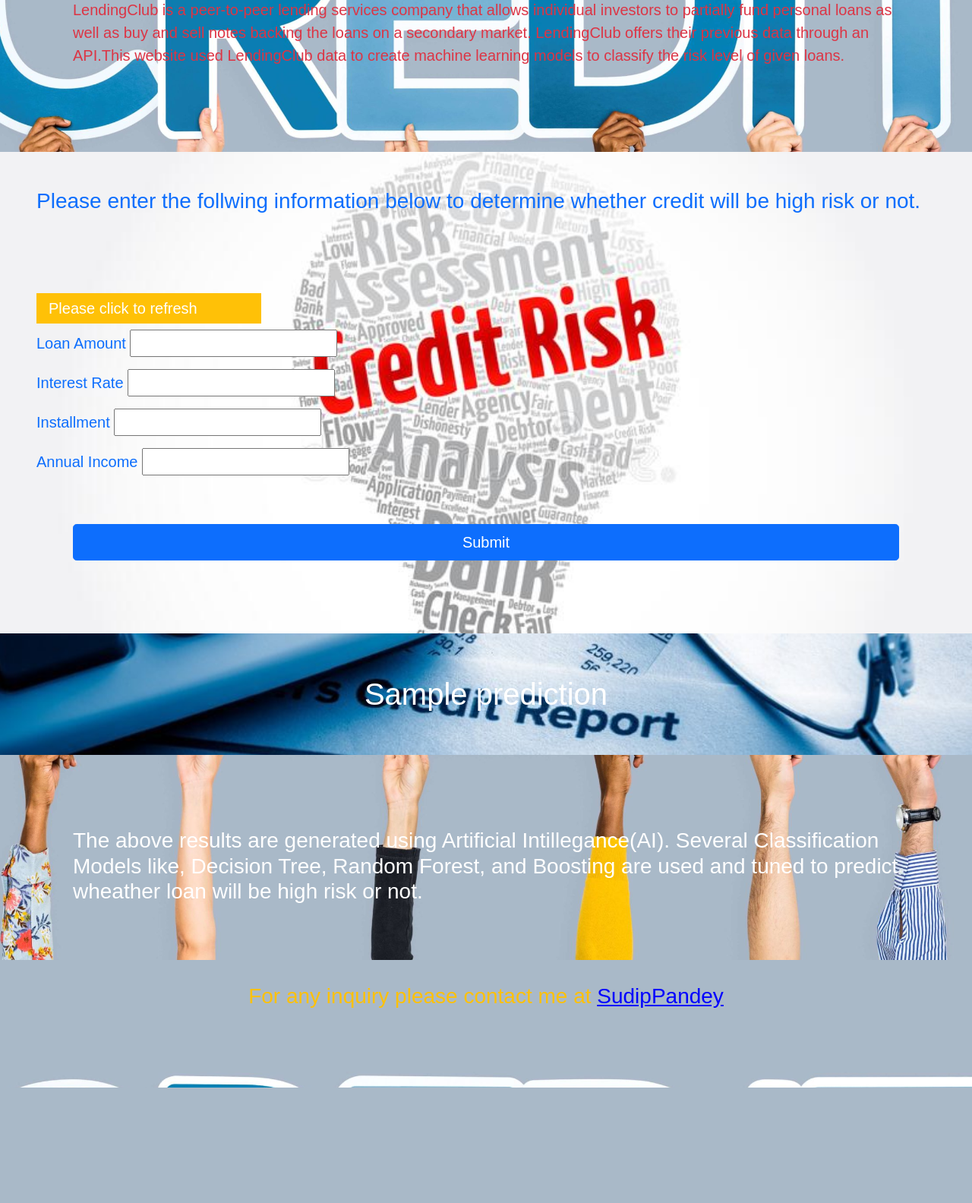
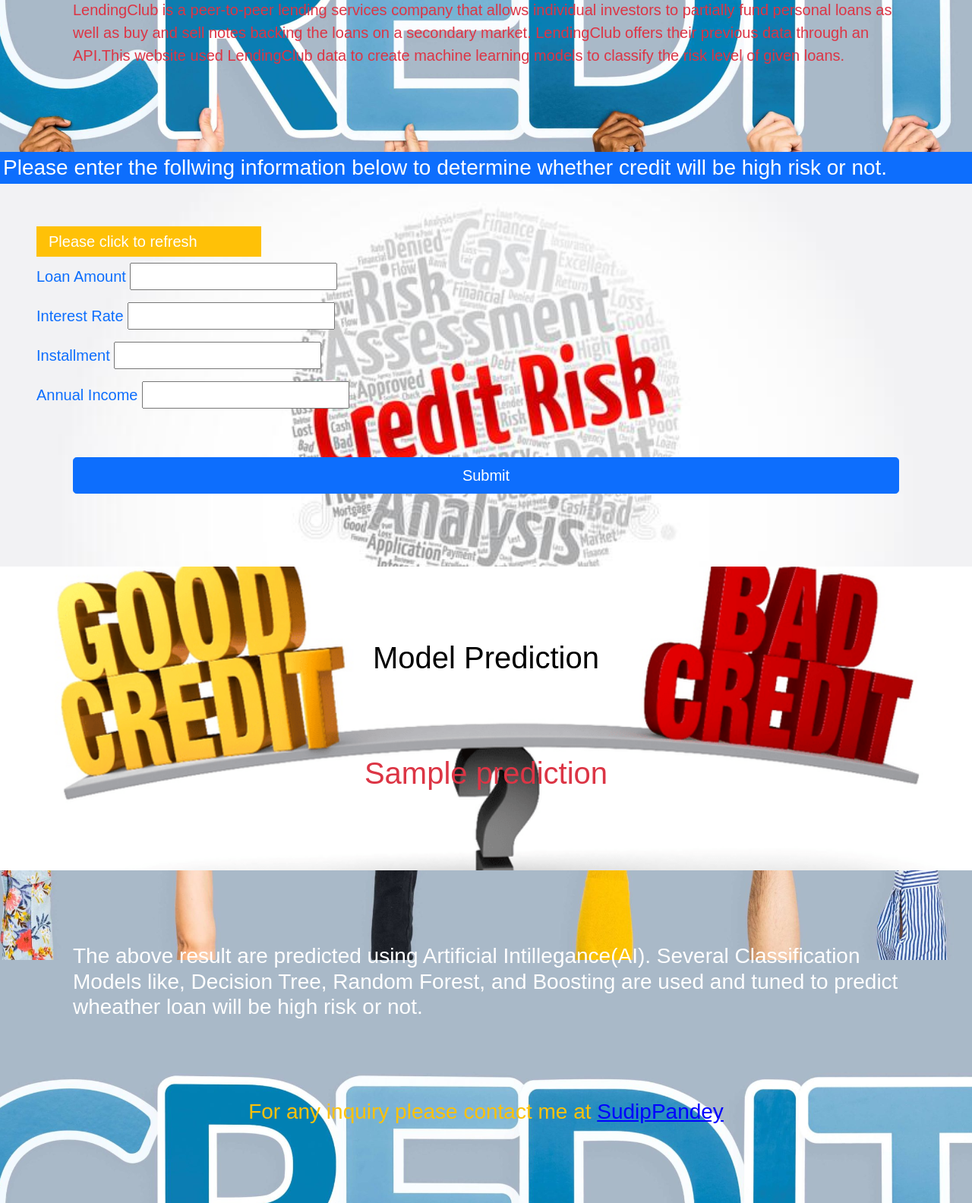
Before and after one commit to pandeysudip/credit-risk, a Flask app: template templates/index.html in a window 1280 px wide. Shown: the part 336-1920 px from the top of the page at 76% size. Before the commit the page ends 1768 px from the top, so only its background shows below. Run offline with Flask 2, Linux system fonts and the light colour scheme; the template is opened without the code that fills it: most values are stand-ins (such as "Sample title", 1, 10 or a date in 2020); some libraries are stand-ins or nearby versions.

Commit message:
updating html

```diff
--- a/app.py
+++ b/app.py
@@ -10,7 +10,7 @@ uri = os.environ.get('DATABASE_URL', '')
 if uri.startswith("postgres://"):
     uri = uri.replace("postgres://", "postgresql://", 1)
 
-# 'postgresql://localhost:5432/credit-risk-eval'  # uri
+# 'postgresql://localhost:5432/credit-risk-eval'  #
 app.config['SQLALCHEMY_DATABASE_URI'] = uri
 #
 
--- a/static/css/style.css
+++ b/static/css/style.css
@@ -33,7 +33,7 @@ body {
 }
 
 #back3 {
-  background: url('../Images/back.jpeg') no-repeat center center fixed;
+  background: url('../Images/back3.png') no-repeat center center fixed;
   -webkit-background-size: cover;
   -moz-background-size: cover;
   background-size: cover;
--- a/templates/index.html
+++ b/templates/index.html
@@ -30,8 +30,8 @@
          </p>
 
         </div>
-        <section id="back2" class="bg-primary">
-            <h3 class='text-primary p-5 '>Please enter the follwing information below to determine whether credit will be high risk or not. </h3>
+        <section id="back2" class="">
+            <h3 class='text-white bg-primary p-1 '>Please enter the follwing information below to determine whether credit will be high risk or not. </h3>
             <div class= "p-5" >
                 <div class="col-md-3 bg-warning">
                     <h2 role="presentation" class="nav-item">
@@ -72,9 +72,9 @@
 
             </div>
             <div id="back3" class=" p-5 bg-success row justify-content-md-center">
-                <h1 class="text-center text-warning"></h1>
+                <h1 class="text-center text-black p-5">Model Prediction</h1>
                 <!--<h3>List of values{{ pred }}</h3>-->
-                <h1 class=" text-white text-center"> {{ prediction }}</h1>
+                <h1 class=" text-danger text-center p-5"> {{ prediction }}</h1>
 
           </div>
 
@@ -82,16 +82,12 @@
         </section>
         <div class=" p-5">
             <h3 class=" text-white p-5">
-                The above results are generated using Artificial Intillegance(AI). Several Classification Models like, Decision Tree, Random Forest, and Boosting are used and tuned to predict wheather loan will be high risk or not.
+                The above result are predicted using Artificial Intillegance(AI). Several Classification Models like, Decision Tree, Random Forest, and Boosting are used and tuned to predict wheather loan will be high risk or not.
             </h3>
            <h3 class="p-5 text-center text-warning"> For any inquiry please contact me at <a href="https://pandeysudip.github.io/web/" target="_blank">SudipPandey</a></h3>
         </div>
 
-        <script>
-            function myFunction() {
-              document.getElementById("back3").reset();
-            }
-        </script>
+
 
             <script src="https://cdn.jsdelivr.net/npm/bootstrap@5.1.3/dist/js/bootstrap.bundle.min.js" integrity="sha384-ka7Sk0Gln4gmtz2MlQnikT1wXgYsOg+OMhuP+IlRH9sENBO0LRn5q+8nbTov4+1p" crossorigin="anonymous"></script>
             <script src="https://code.jquery.com/jquery-3.2.1.slim.min.js" integrity="sha384-KJ3o2DKtIkvYIK3UENzmM7KCkRr/rE9/Qpg6aAZGJwFDMVNA/GpGFF93hXpG5KkN" crossorigin="anonymous"></script>
```
Also changed, not shown: utilis.py (+21 -17 lines).
